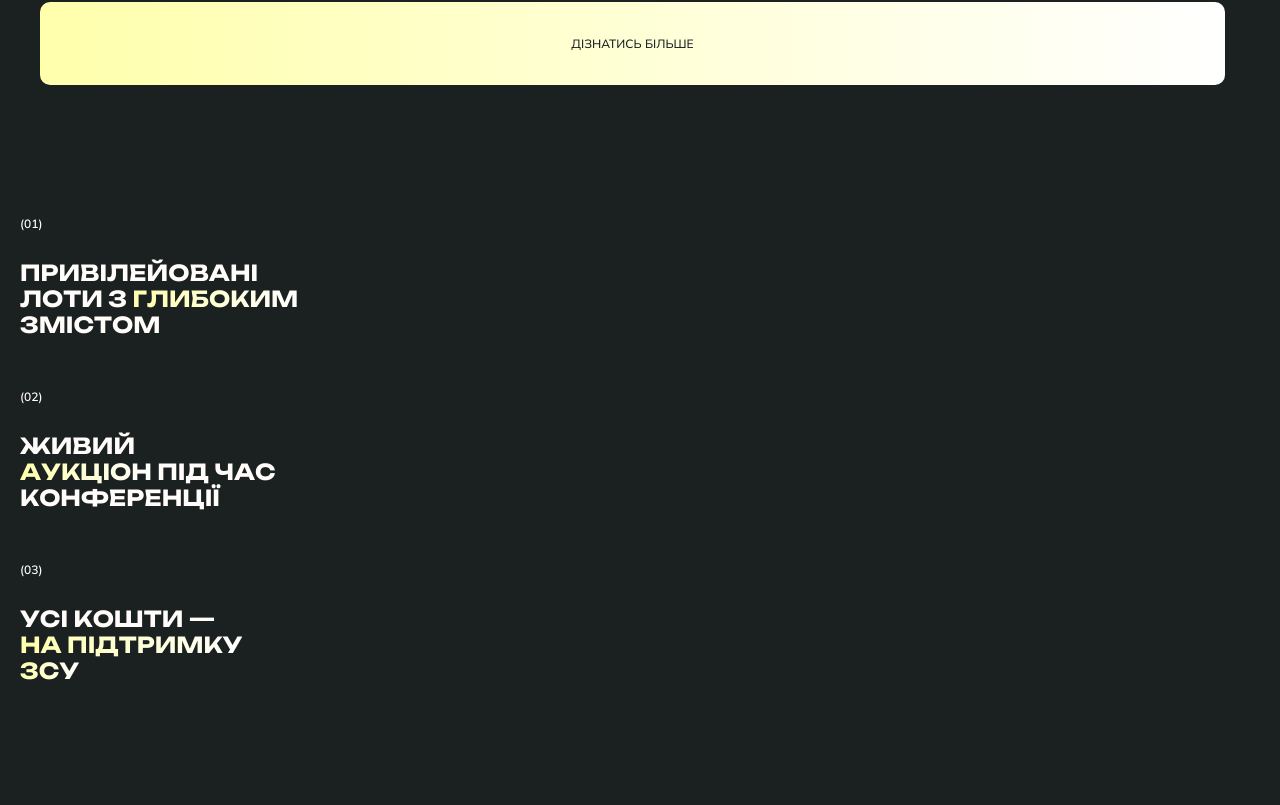
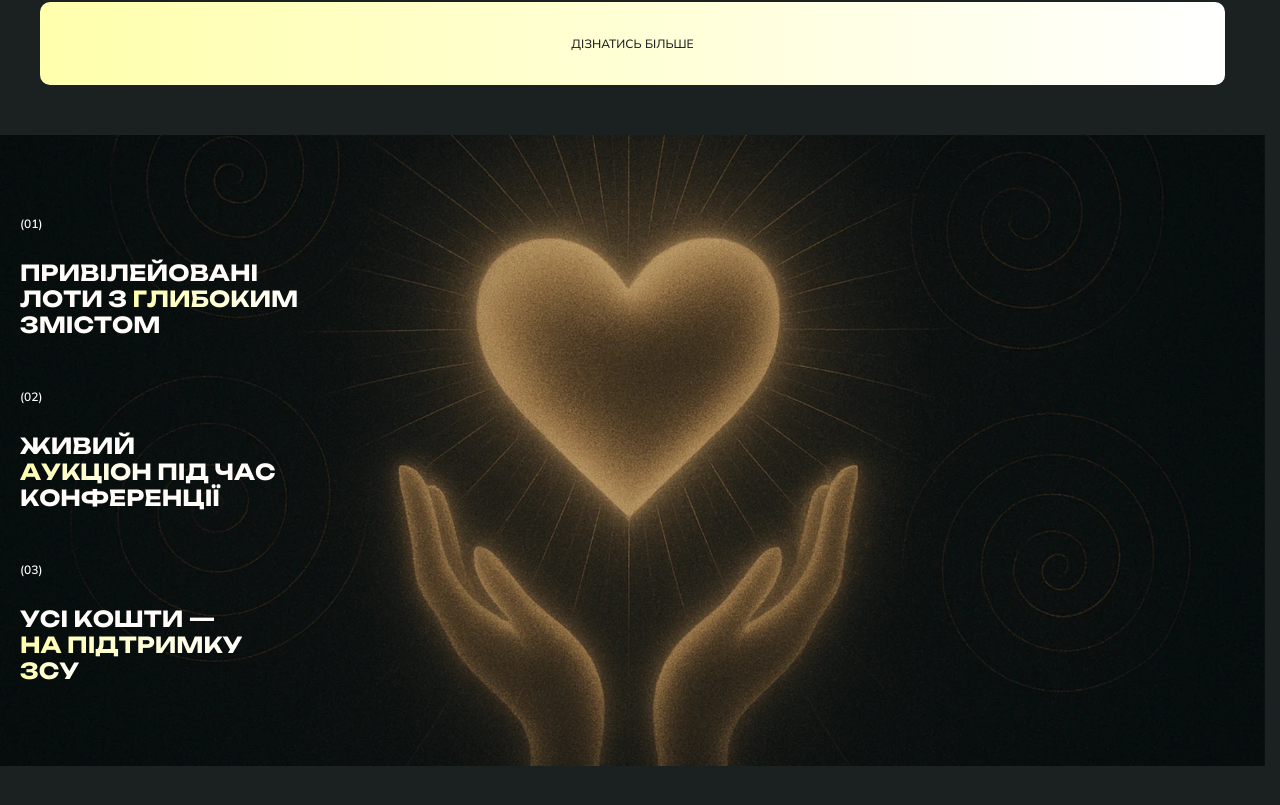
Before and after one commit to Ronddaa/firstConferenceOffline, a React (Vite) app: page / in a window 1280 px wide. Shown: the part 11049-11854 px from the top of the page. Built offline with nearby package versions, Linux system fonts and the light colour scheme.

Commit message:
Update Donation.module.css

```diff
--- a/src/components/Donation/Donation.module.css
+++ b/src/components/Donation/Donation.module.css
@@ -31,7 +31,7 @@
     border-radius: 10px;
 }
 .heartBlock{
-    background-image: linear-gradient(#100c0959),
+    background-image:
     url(./heart.webp);
     background-position: center;
     background-size: cover;
```
